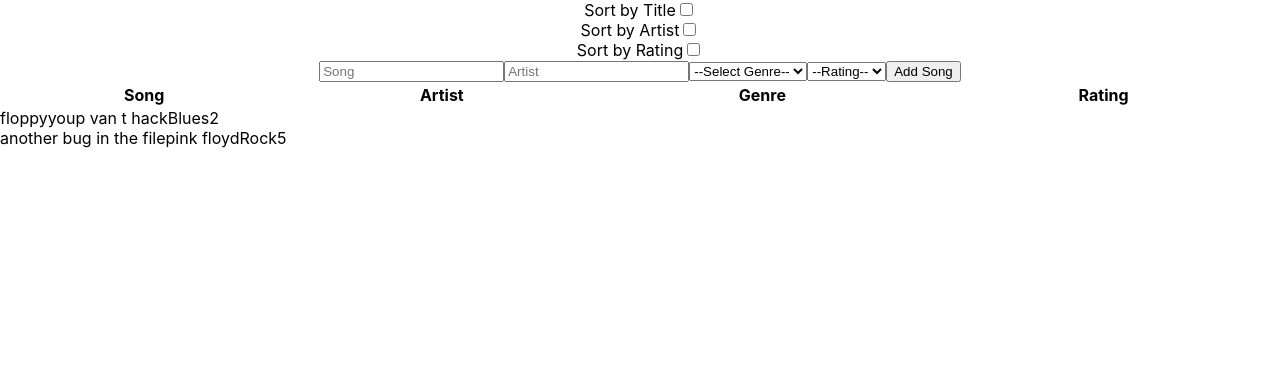
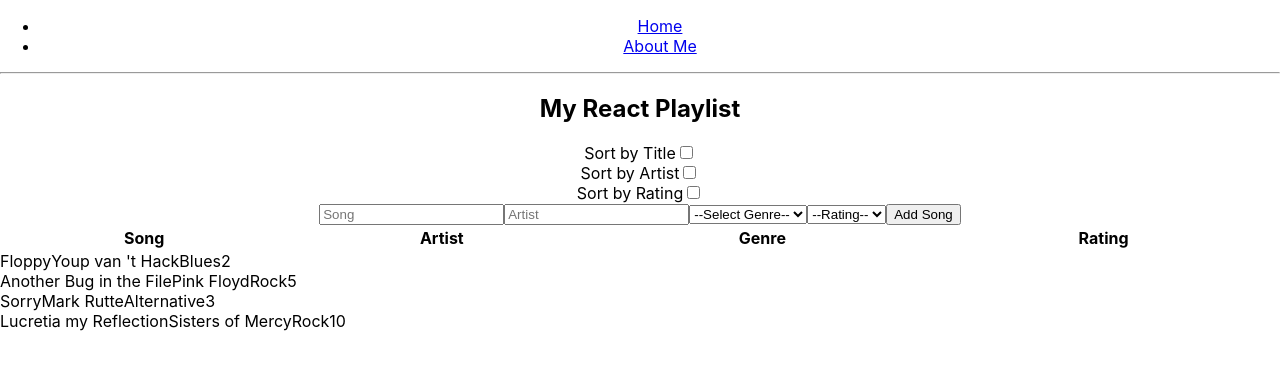
Before and after one commit to Klein93/EindopdrachtReact, a React (Create React App) app in the folder my-playlist-app/: page / in a window 1280 px wide. Shown: the top 370 px of the page. Built offline with nearby package versions, Linux system fonts and the light colour scheme.

Commit message:
navbar toegevoegd

```diff
--- a/my-playlist-app/package.json
+++ b/my-playlist-app/package.json
@@ -8,6 +8,7 @@
     "@testing-library/user-event": "^7.2.1",
     "react": "^16.13.1",
     "react-dom": "^16.13.1",
+    "react-router-dom": "^5.2.0",
     "react-scripts": "3.4.1"
   },
   "scripts": {
--- a/my-playlist-app/src/App.js
+++ b/my-playlist-app/src/App.js
@@ -1,11 +1,13 @@
 import React from 'react';
 import './App.css';
 import SongOverview from "./components/SongOverview"
+import NavigationMenu from "./components/NavigationMenu"
 
 function App() {
   return (
     <div className="App">
-      < SongOverview />
+      < NavigationMenu />
+      {/* < SongOverview /> */}
     </div>
   );
 }
--- /dev/null
+++ b/my-playlist-app/src/components/NavigationMenu.js
@@ -0,0 +1,60 @@
+import React from "react";
+import SongOverview from "./SongOverview"
+import {
+    BrowserRouter as Router,
+    Switch,
+    Route,
+    Link,
+    useRouteMatch
+} from "react-router-dom";
+
+export default function NavigationMenu() {
+    return (
+        <Router>
+            <div>
+                <ul>
+                    <li>
+                        <Link to="/">Home</Link>
+                    </li>
+                    <li>
+                        <Link to="/About Me">About Me</Link>
+                    </li>
+                </ul>
+
+                <hr />
+
+                <Switch>
+                    <Route exact path="/">
+                        <Home />
+                    </Route>
+                    <Route path="/About Me">
+                        <AboutMe />
+                    </Route>
+                </Switch>
+            </div>
+        </Router>
+    );
+}
+
+function Home() {
+    return (
+        <div>
+            <h2>My React Playlist</h2>
+            <SongOverview />
+        </div>
+    );
+}
+
+function AboutMe() {
+    return (
+        <div>
+            <h2>About Me</h2>
+            <p>Hi, thank you for visiting this page.
+            My name is Bram and I am the developer of this little project.
+            I had a great time creating this app and also learned some new cool stuff about routing too.
+            Although the the app itself looks a bit weird, I am proud to make it this far.
+            P.S.: not all the songs in the playlist are real songs
+            </p>
+        </div>
+    );
+}
--- a/my-playlist-app/src/components/SongOverview.js
+++ b/my-playlist-app/src/components/SongOverview.js
@@ -14,17 +14,31 @@ class SongOverview extends React.Component {
             songs: [
                 {
                     id: 1,
-                    title: `floppy`,
-                    artist: `youp van t hack`,
+                    title: `Floppy`,
+                    artist: `Youp van 't Hack`,
                     genre: `Blues`,
                     rating: `2`
                 },
                 {
                     id: 2,
-                    title: `another bug in the file`,
-                    artist: `pink floyd`,
+                    title: `Another Bug in the File`,
+                    artist: `Pink Floyd`,
                     genre: `Rock`,
                     rating: `5`
+                },
+                {
+                    id: 3,
+                    title: `Sorry`,
+                    artist: `Mark Rutte`,
+                    genre: `Alternative`,
+                    rating: `3`
+                },
+                {
+                    id: 4,
+                    title: `Lucretia my Reflection`,
+                    artist: `Sisters of Mercy`,
+                    genre: `Rock`,
+                    rating: `10`
                 }
             ]
         }
@@ -63,7 +77,7 @@ class SongOverview extends React.Component {
     };
 
     filterRating = () => {
-        const filteredByRating = this.state.songs.sort((a, b) => (a.rating > b.rating) ? 1 : -1);
+        const filteredByRating = this.state.songs.sort(function (a, b) { return b.rating - a.rating });
         this.setState({
             songs: filteredByRating
         })
```
Also changed, not shown: 1 other file (tests, documents, lock files or other folders).
